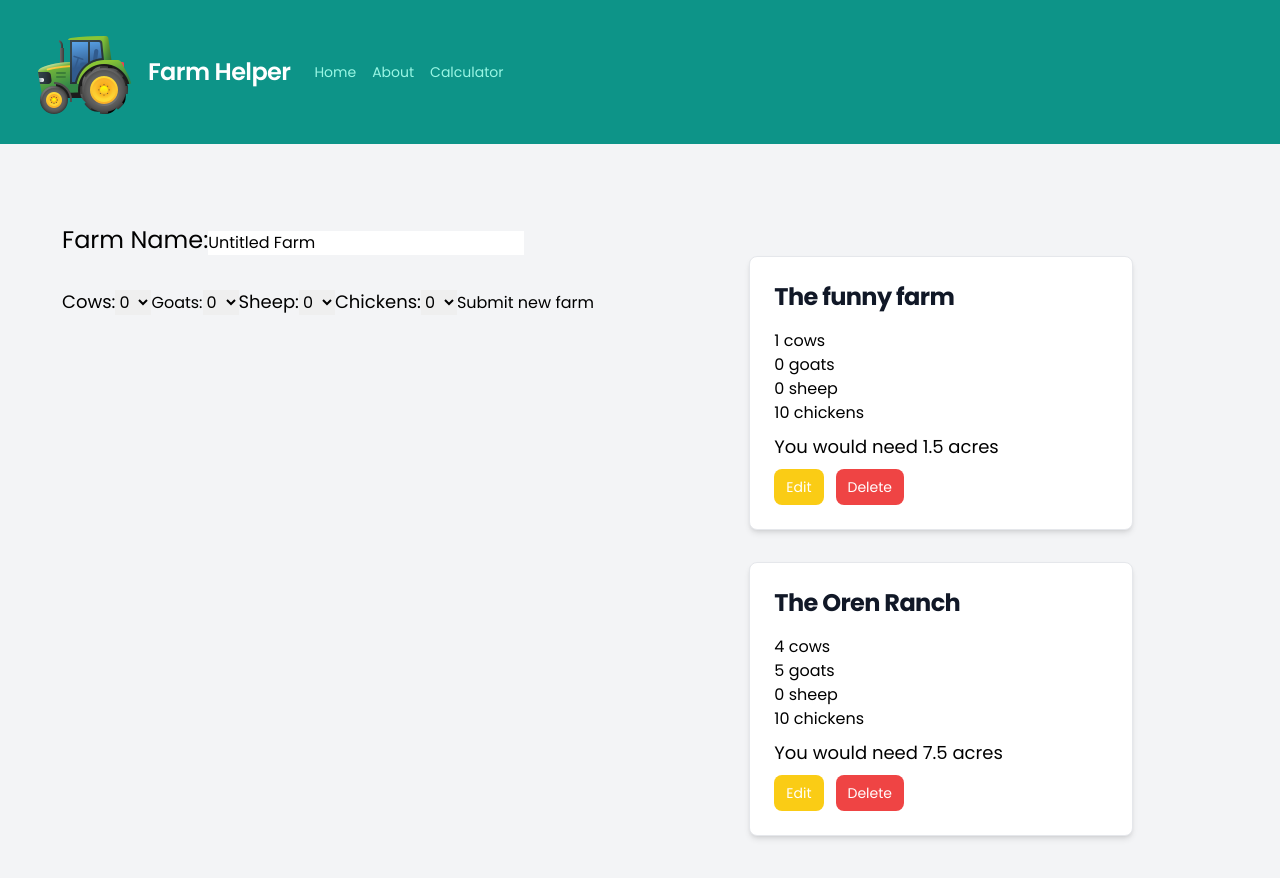
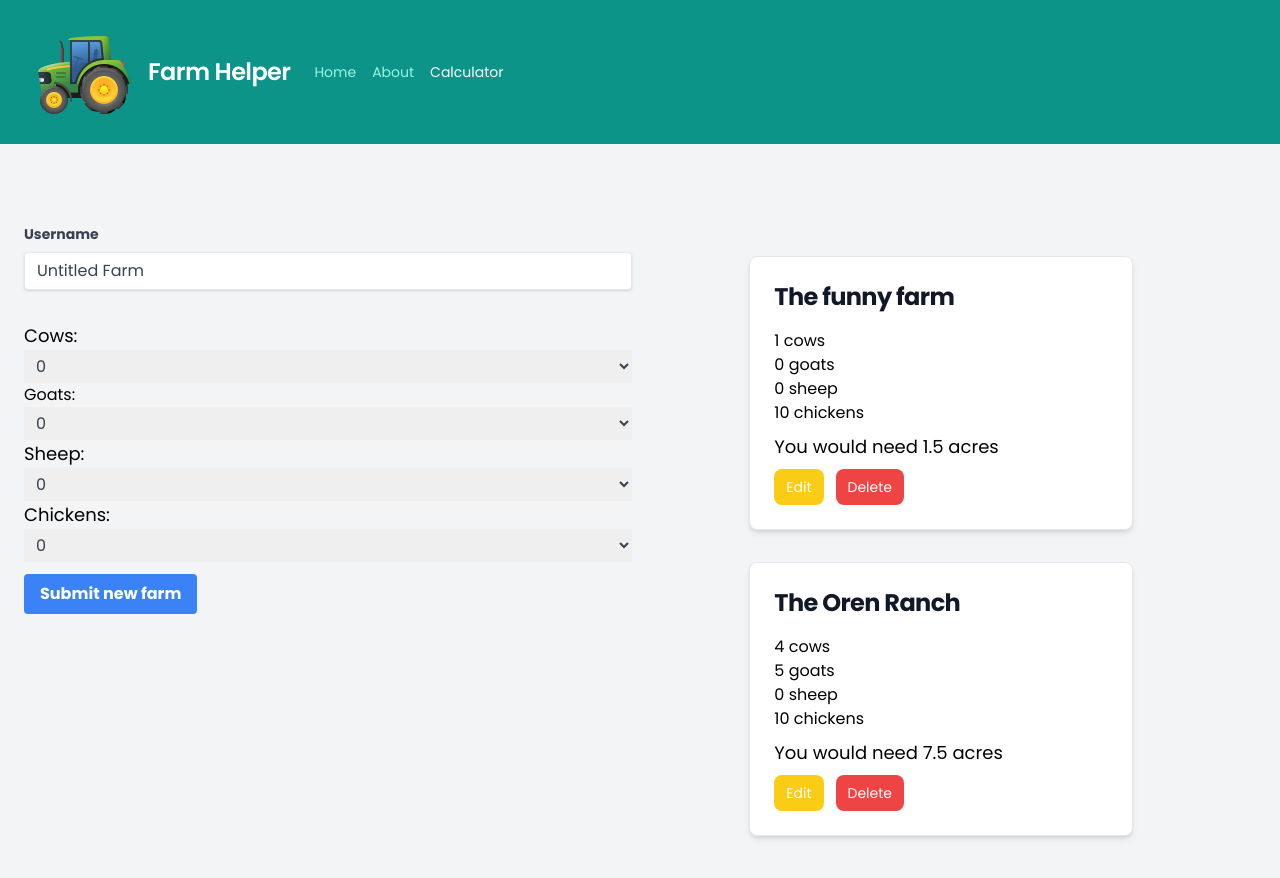
Before and after one commit to Acalltoredemption/FarmHelper, a React (Create React App) app: page /calculator in a window 1280 px wide. Shown: the top 878 px of the page. Built offline with nearby package versions, Linux system fonts and the light colour scheme.

Commit message:
styling to calculator component

```diff
--- a/src/components/Header.jsx
+++ b/src/components/Header.jsx
@@ -1,8 +1,16 @@
 import Tractor from '../assets/images/tractor.png'
-import { Link } from 'react-router-dom'
+import { Link, useLocation } from 'react-router-dom'
 
 
 export default function Header() {
+  const location = useLocation()
+
+  const pathMatchRoute = (route) => {
+    if (route === location.pathname){
+      return true
+    }
+  }
+
   return (
 <nav className="flex flex-wrap items-center justify-between p-6 bg-teal-600">
   <div className="flex items-center flex-shrink-0 mr-6 text-white ">
@@ -20,13 +28,13 @@ export default function Header() {
   </div>
   <div className="flex-grow block w-full lg:flex lg:items-center lg:w-auto">
     <div className="text-sm lg:flex-grow">
-      <Link to="/" className="block mt-4 mr-4 text-teal-200 lg:inline-block lg:mt-0 hover:text-white">
+      <Link to="/" className={pathMatchRoute('/') ? "block mt-4 mr-4 text-white lg:inline-block lg:mt-0 hover:text-white" : "block mt-4 mr-4 text-teal-200 lg:inline-block lg:mt-0 hover:text-white"}>
         Home
       </Link>
-      <Link to="/about" className="block mt-4 mr-4 text-teal-200 lg:inline-block lg:mt-0 hover:text-white">
+      <Link to="/about"  className={pathMatchRoute('/about') ? "block mt-4 mr-4 text-white lg:inline-block lg:mt-0 hover:text-white" : "block mt-4 mr-4 text-teal-200 lg:inline-block lg:mt-0 hover:text-white"}>
         About
       </Link>
-      <Link to="/calculator" className="block mt-4 text-teal-200 lg:inline-block lg:mt-0 hover:text-white">
+      <Link to="/calculator" className={pathMatchRoute('/calculator') ? "block mt-4 mr-4 text-white lg:inline-block lg:mt-0 hover:text-white" : "block mt-4 mr-4 text-teal-200 lg:inline-block lg:mt-0 hover:text-white"}>
         Calculator
       </Link>
     </div>
--- a/src/components/Selections.jsx
+++ b/src/components/Selections.jsx
@@ -50,14 +50,19 @@ export default function Selections() {
   return (
       <div className="mx-auto">
     <div>
-    <label htmlFor="farmname" className="text-2xl">Farm Name:</label>
-    <input name="farmname" type="text" value={farmName} onChange={handleFarmName} placeholder="Farm Name" />
+    <label className="block mb-2 text-sm font-bold text-gray-700" for="farmname">
+        Username
+      </label>
+      <input onChange={handleFarmName} class="shadow appearance-none border rounded w-full py-2 px-3 text-gray-700 leading-tight focus:outline-none focus:shadow-outline" value={farmName} type="text" name="farmname" placeholder="Farm Name" />
     </div>
+
+
+
 
     <div className="pt-8">
         <form onSubmit={handleSubmit}>
             <label htmlFor="cows" className="text-lg">Cows:</label>
-            <select onChange={countCows} name='cows'>
+            <select onChange={countCows} name='cows' class="border-none w-full text-gray-700 mr-3 py-1 px-2 leading-tight focus:outline-none">
                 <option value="0">0</option>
                 <option value="1">1</option>
                 <option value="2">2</option>
@@ -72,7 +77,7 @@ export default function Selections() {
             </select>
 
             <label htmlFor="goats" className="lg">Goats:</label>
-            <select onChange={countGoats} name='goats'>
+            <select onChange={countGoats} name='goats' class="border-none w-full text-gray-700 mr-3 py-1 px-2 leading-tight focus:outline-none">
             <option value="0">0</option>
                 <option value="1">1</option>
                 <option value="2">2</option>
@@ -87,7 +92,7 @@ export default function Selections() {
             </select>
 
             <label htmlFor="sheep" className="text-lg">Sheep:</label>
-            <select onChange={countSheep} name='sheep'>
+            <select onChange={countSheep} name='sheep' class="border-none w-full text-gray-700 mr-3 py-1 px-2 leading-tight focus:outline-none">
             <option value="0">0</option>
                 <option value="1">1</option>
                 <option value="2">2</option>
@@ -102,7 +107,7 @@ export default function Selections() {
             </select>
 
             <label htmlFor="chickens" className="text-lg">Chickens:</label>
-            <select onChange={countChickens} name='chickens'>
+            <select onChange={countChickens} name='chickens' class="border-none w-full text-gray-700 mr-3 py-1 px-2 leading-tight focus:outline-none">
             <option value="0">0</option>
                 <option value="1">1</option>
                 <option value="2">2</option>
@@ -115,7 +120,7 @@ export default function Selections() {
                 <option value="9">9</option>
                 <option value="10">10</option>
             </select>
-            <button type='submit'>Submit new farm</button>
+            <button type='submit' className='px-4 py-2 mt-3 font-bold text-white bg-blue-500 rounded hover:bg-blue-700 focus:outline-none focus:shadow-outline'>Submit new farm</button>
         </form>
     </div>
     </div>
```
